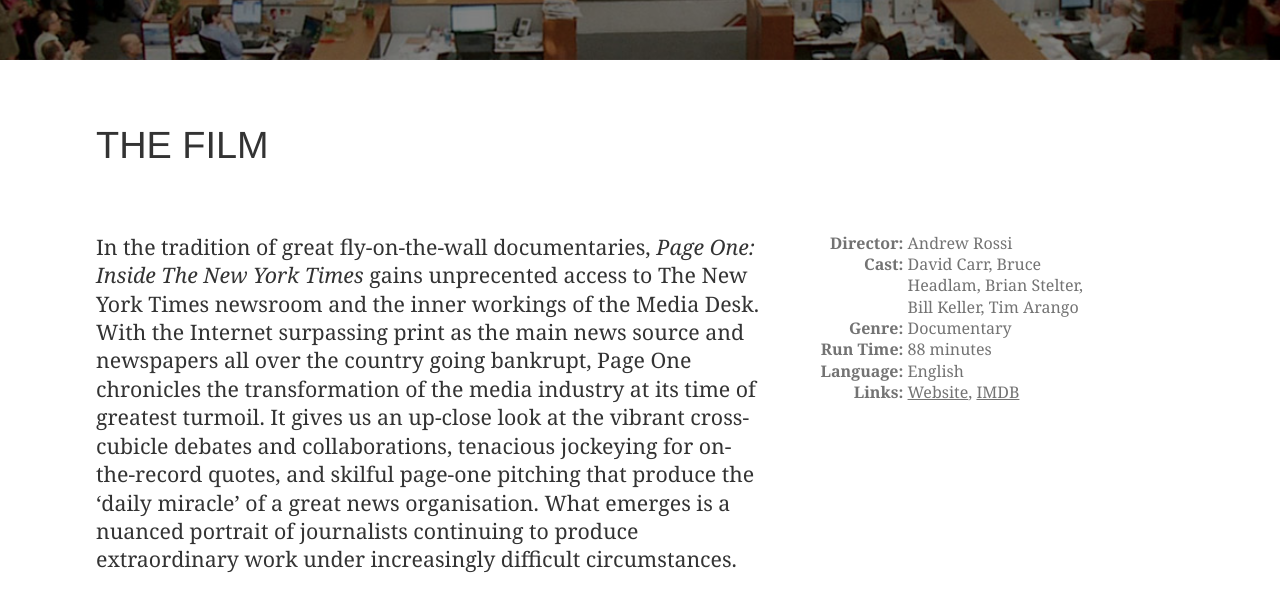
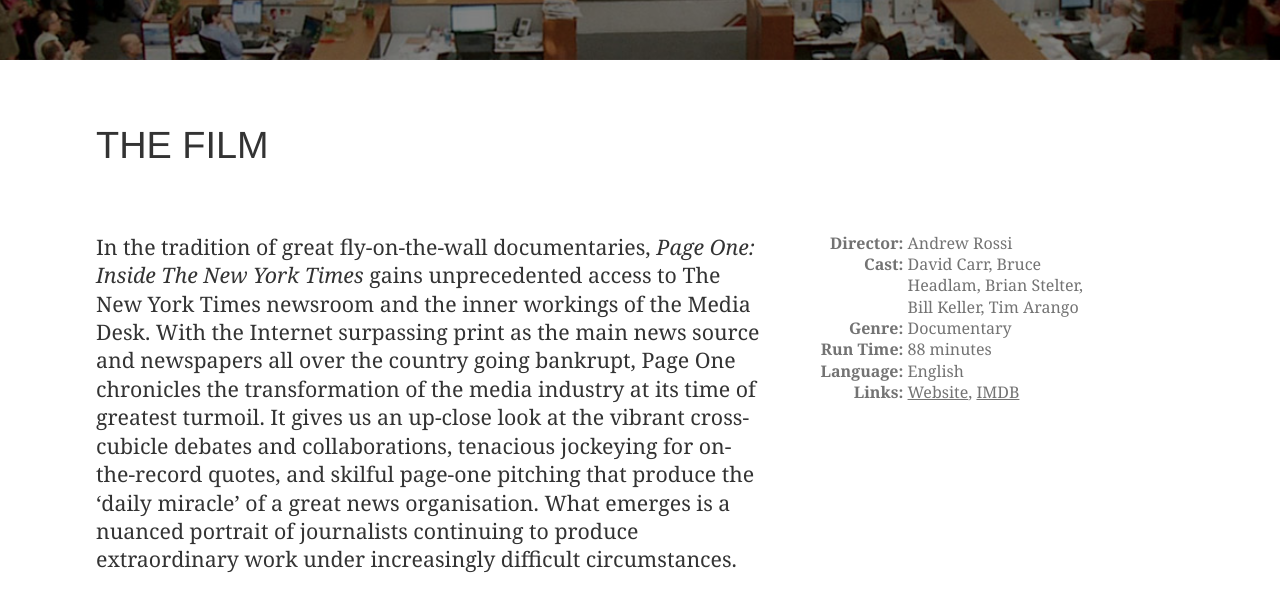
Before and after one commit to smallepic/films-and-conversations, a Jekyll site: the page built from index.html, in a window 1280 px wide and 900 px high, scrolled down 618 px, cut to the strip 0-637 px from the top of the window. Shown: the top 612 px of the strip. Built offline with Jekyll 4.4.1, drawn with Linux system fonts in a browser that asks for light colours; part of the change alters nothing that is shown.

```diff
--- a/_config.yml
+++ b/_config.yml
@@ -1,2 +1,3 @@
 destination: public
 title: Films &amp; Conversations
+url: http://filmsandconversations.com/
--- a/_includes/head.html
+++ b/_includes/head.html
@@ -4,16 +4,16 @@
   <meta charset="utf-8">
   <meta name="viewport" content="width=device-width initial-scale=1">
   <meta property="og:type" content="website">
-  <meta property="og:title" content="Films &amp; Conversations">
-  <meta property="og:description" content="A regular meetup serving a diet of counterculture, substantial ideas, and great conversations; through the medium of film.">
-  <meta property="og:url" content="http://filmsandconversations.com/">
-  <meta property="og:image" content="http://filmsandconversations.com/images/logo-films-and-conversations.png">
+  <meta property="og:title" content="{{ page.title }}">
+  <meta property="og:description" content="{{ page.description }}">
+  <meta property="og:url" content="{{ site.url }}">
+  <meta property="og:image" content="{{ page.image }}">
   <meta name="twitter:card" content="summary">
-  <meta name="twitter:creator:id" content="@filmsandconv">
-  <meta name="twitter:site:id" content="@filmsandconv">
-  <meta name="twitter:title" content="Films &amp; Conversations">
-  <meta name="twitter:description" content="A regular meetup serving a diet of counterculture, substantial ideas, and great conversations; through the medium of film.">
-  <meta name="twitter:image" content="http://filmsandconversations.com/images/logo-films-and-conversations.png">
+  <meta name="twitter:creator" content="@filmsandconv">
+  <meta name="twitter:site" content="@filmsandconv">
+  <meta name="twitter:title" content="{{ page.title }}">
+  <meta name="twitter:description" content="{{ page.description }}">
+  <meta name="twitter:image:src" content="{{ page.image }}">
 
   <link href="/stylesheets/application.css" rel="stylesheet" type="text/css">
 
--- a/index.html
+++ b/index.html
@@ -1,6 +1,8 @@
 ---
 layout: application
 title: "Page One: Inside the New York Times"
+description: "&lsquo;Page One: Inside The New York Times&rsquo; gains unprecedented access to The New York Times newsroom and the inner workings of the Media Desk."
+image: http://filmsandconversations.com/images/banner-page-one.jpg
 ---
 <div class="background background-page-one">
   {% include masthead.html %}
@@ -18,7 +20,7 @@ title: "Page One: Inside the New York Times"
 <section id="film" class="section-container">
   <header class="section-header">
     <h2>The Film</h2>
-    <p class="film-description">In the tradition of great fly-on-the-wall documentaries, <em>Page One: Inside The New York Times</em> gains unprecented access to The New York Times newsroom and the inner workings of the Media Desk.  With the Internet surpassing print as the main news source and newspapers all over the country going bankrupt, Page One chronicles the transformation of the media industry at its time of greatest turmoil.  It gives us an up-close look at the vibrant cross-cubicle debates and collaborations, tenacious jockeying for on-the-record quotes, and skilful page-one pitching that produce the &lsquo;daily miracle&rsquo; of a great news organisation.  What emerges is a nuanced portrait of journalists continuing to produce extraordinary work under increasingly difficult circumstances.</p>
+    <p class="film-description">In the tradition of great fly-on-the-wall documentaries, <em>Page One: Inside The New York Times</em> gains unprecedented access to The New York Times newsroom and the inner workings of the Media Desk.  With the Internet surpassing print as the main news source and newspapers all over the country going bankrupt, Page One chronicles the transformation of the media industry at its time of greatest turmoil.  It gives us an up-close look at the vibrant cross-cubicle debates and collaborations, tenacious jockeying for on-the-record quotes, and skilful page-one pitching that produce the &lsquo;daily miracle&rsquo; of a great news organisation.  What emerges is a nuanced portrait of journalists continuing to produce extraordinary work under increasingly difficult circumstances.</p>
     <dl class="film-details">
       <dt>Director</dt>
       <dd>Andrew Rossi</dd>
```
Also changed, not shown: images/banner-page-one.jpg (added).
